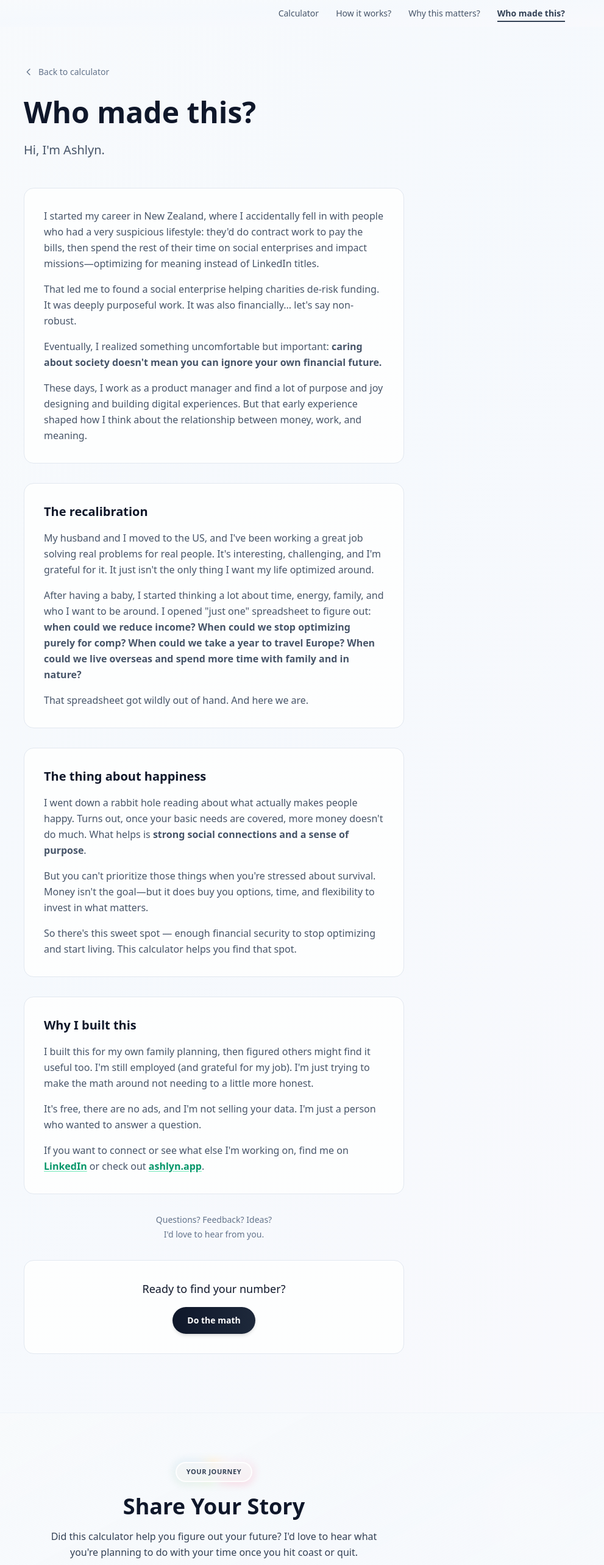
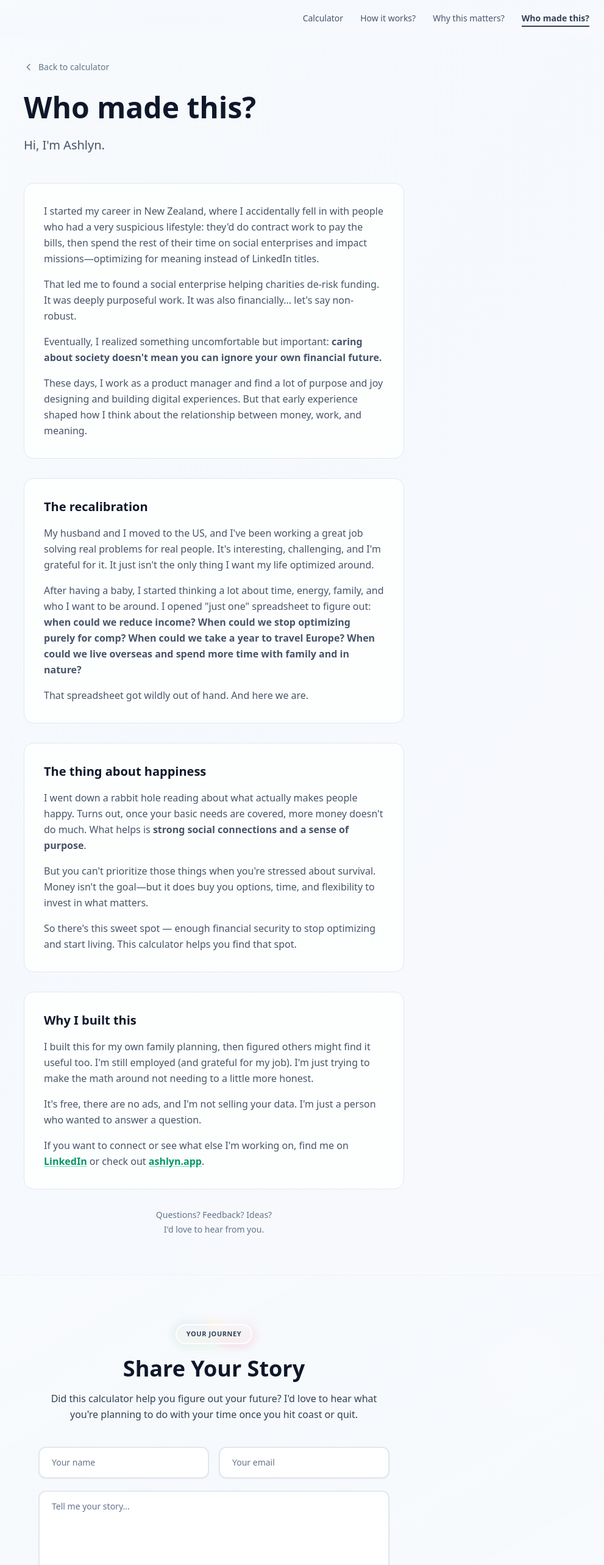
Before and after one commit to ashlynbaum/when-can-i-quit-my-job, a Next.js app: page /about in a window 1280 px wide. Shown: the top 2566 px of the page at 61% size, without its empty margins (289-1280 px from the left). Built offline with nearby package versions, Linux system fonts and the light colour scheme.

Commit message:
small fix

```diff
--- a/app/about/page.tsx
+++ b/app/about/page.tsx
@@ -3,7 +3,7 @@ import Link from "next/link";
 export default function AboutPage() {
   return (
     <div className="min-h-screen bg-gradient-to-br from-slate-50 via-blue-50/30 to-purple-50/20">
-      <div className="mx-auto max-w-2xl px-6 pt-16 pb-24">
+      <div className="mx-auto max-w-2xl px-6 pt-10 pb-16">
         <Link
           href="/"
           className="mb-8 inline-flex items-center gap-2 text-sm text-slate-500 transition hover:text-slate-900"
@@ -104,15 +104,7 @@ export default function AboutPage() {
             </p>
           </div>
 
-          <div className="rounded-2xl border border-slate-200 bg-white/80 p-8 text-center">
-            <p className="text-lg font-medium text-slate-900">Ready to find your number?</p>
-            <Link
-              href="/"
-              className="mt-4 inline-block rounded-full bg-gradient-to-r from-slate-900 to-slate-800 px-6 py-3 text-sm font-semibold text-white shadow-md transition hover:from-slate-800 hover:to-slate-700"
-            >
-              Do the math
-            </Link>
-          </div>
+
         </div>
       </div>
     </div>
--- a/app/how-it-works/page.tsx
+++ b/app/how-it-works/page.tsx
@@ -3,7 +3,7 @@ import Link from "next/link";
 export default function HowItWorksPage() {
   return (
     <div className="min-h-screen bg-gradient-to-br from-slate-50 via-blue-50/30 to-purple-50/20">
-      <div className="mx-auto max-w-2xl px-6 pt-16 pb-24">
+      <div className="mx-auto max-w-2xl px-6 pt-10 pb-24">
         <Link
           href="/"
           className="mb-8 inline-flex items-center gap-2 text-sm text-slate-500 transition hover:text-slate-900"
--- a/app/privacy/page.tsx
+++ b/app/privacy/page.tsx
@@ -3,7 +3,7 @@ import Link from "next/link";
 export default function PrivacyPage() {
   return (
     <div className="min-h-screen bg-gradient-to-br from-slate-50 via-blue-50/30 to-purple-50/20">
-      <div className="mx-auto max-w-3xl px-6 py-24">
+      <div className="mx-auto max-w-3xl px-6 pt-16 pb-24">
         <Link
           href="/"
           className="mb-8 inline-flex items-center gap-2 text-sm text-slate-500 transition hover:text-slate-900"
--- a/app/terms/page.tsx
+++ b/app/terms/page.tsx
@@ -3,7 +3,7 @@ import Link from "next/link";
 export default function TermsPage() {
   return (
     <div className="min-h-screen bg-gradient-to-br from-slate-50 via-blue-50/30 to-purple-50/20">
-      <div className="mx-auto max-w-3xl px-6 py-24">
+      <div className="mx-auto max-w-3xl px-6 pt-16 pb-24">
         <Link
           href="/"
           className="mb-8 inline-flex items-center gap-2 text-sm text-slate-500 transition hover:text-slate-900"
--- a/app/why/page.tsx
+++ b/app/why/page.tsx
@@ -3,7 +3,7 @@ import Link from "next/link";
 export default function WhyPage() {
   return (
     <div className="min-h-screen bg-gradient-to-br from-slate-50 via-blue-50/30 to-purple-50/20">
-      <div className="mx-auto max-w-2xl px-6 pt-16 pb-24">
+      <div className="mx-auto max-w-2xl px-6 pt-10 pb-24">
         <Link
           href="/"
           className="mb-8 inline-flex items-center gap-2 text-sm text-slate-500 transition hover:text-slate-900"
--- a/components/Footer.tsx
+++ b/components/Footer.tsx
@@ -43,7 +43,7 @@ export function Footer() {
         <div className="absolute top-20 right-10 h-40 w-40 rounded-full bg-white/30 blur-3xl" aria-hidden="true" />
         <div className="absolute bottom-10 left-16 h-36 w-36 rounded-full bg-white/25 blur-2xl" aria-hidden="true" />
 
-        <div className="relative mx-auto max-w-4xl px-4 py-20 sm:px-6">
+        <div className="relative mx-auto max-w-4xl px-4 pt-20 pb-24 sm:px-6">
           <div className="text-center">
             <div className="relative inline-block w-fit mb-5">
               <div
@@ -148,7 +148,7 @@ export function Footer() {
         <div className="absolute top-10 left-10 h-32 w-32 rounded-full bg-white/20 blur-2xl" aria-hidden="true" />
         <div className="absolute bottom-16 right-16 h-40 w-40 rounded-full bg-white/30 blur-3xl" aria-hidden="true" />
 
-        <div className="relative mx-auto max-w-3xl px-4 py-20 text-center sm:px-6">
+        <div className="relative mx-auto max-w-3xl px-4 pt-16 pb-20 text-center sm:px-6">
           <div className="inline-block rounded-full border-2 border-white/60 bg-white/40 px-4 py-1.5 text-[11px] font-bold uppercase tracking-wider text-slate-600 shadow-sm backdrop-blur-sm mb-5">
             Plot Twist
           </div>
--- a/components/Navbar.tsx
+++ b/components/Navbar.tsx
@@ -14,8 +14,8 @@ export function Navbar() {
   ];
 
   return (
-    <nav className="bg-gradient-to-br from-slate-50 via-blue-50/30 to-purple-50/20 px-6 py-3">
-      <div className="mx-auto w-full max-w-6xl">
+    <nav className="bg-gradient-to-br from-slate-50 via-blue-50/30 to-purple-50/20 px-6 py-5">
+      <div className="mx-auto w-full">
         <div className="flex items-center justify-end gap-7 text-sm">
           {links.map((link) => {
             const isActive = pathname === link.href;
```
Also changed, not shown: 1 other file (tests, documents, lock files or other folders).
